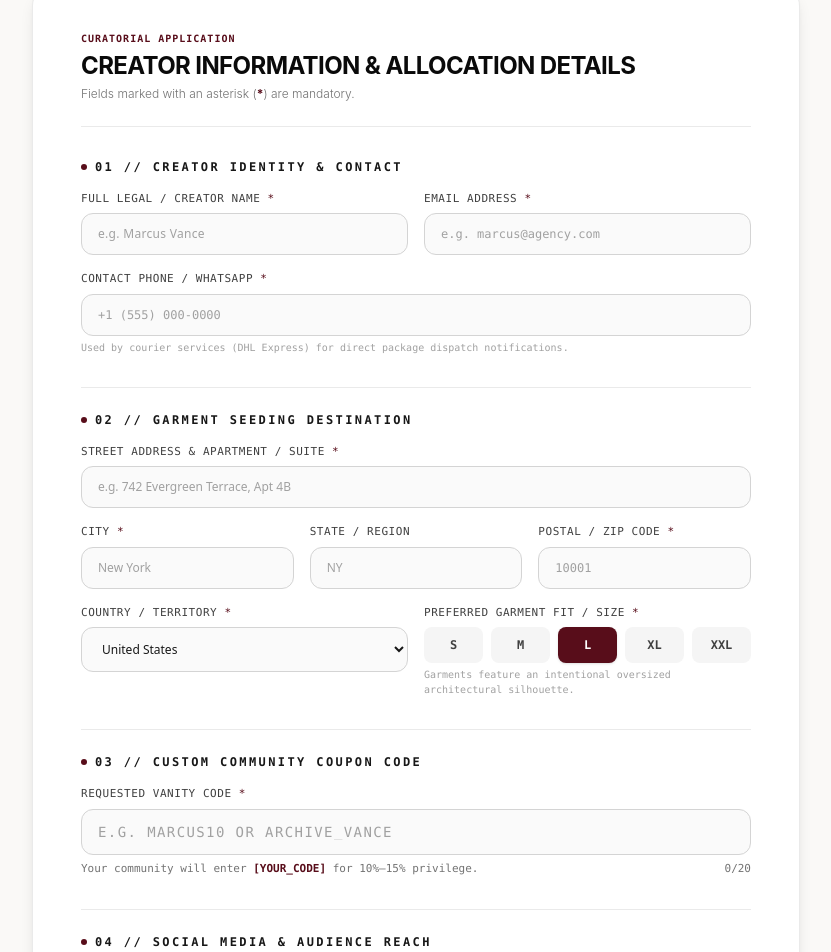
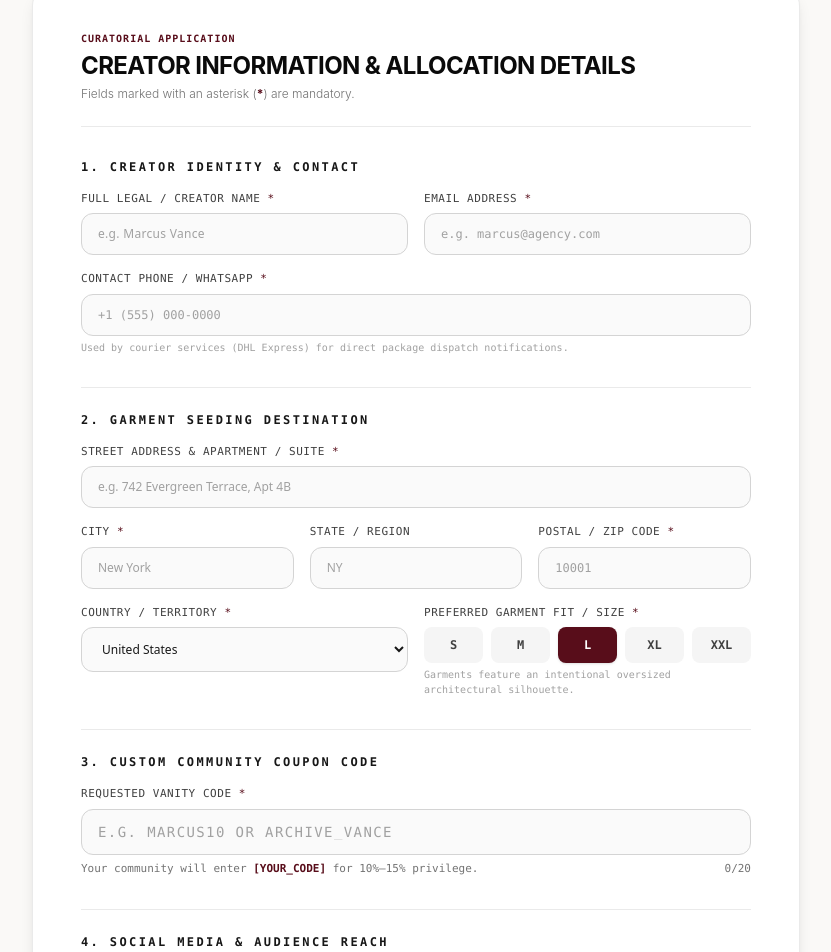
Before and after one commit to Sukhman369/kolossal, a Next.js app: page /creators in a window 1280 px wide. Shown: the part 1007-1959 px from the top of the page, without its empty margins (224-1055 px from the left). Built offline with nearby package versions, Linux system fonts and the light colour scheme; no server answers.

Commit message:
Header Format

```diff
--- a/src/app/creators/page.tsx
+++ b/src/app/creators/page.tsx
@@ -349,9 +349,8 @@ export default function CreatorsPage() {
           <form onSubmit={handleSubmit} className="space-y-8">
             {/* 1. Identity & Contact */}
             <div className="space-y-4">
-              <h3 className="text-xs font-mono uppercase tracking-[0.2em] font-semibold text-neutral-900 flex items-center space-x-2">
-                <span className="w-1.5 h-1.5 rounded-full bg-[#580D1A]" />
-                <span>01 // Creator Identity & Contact</span>
+              <h3 className="text-xs font-mono uppercase tracking-[0.2em] font-semibold text-neutral-900">
+                1. Creator Identity & Contact
               </h3>
 
               <div className="grid grid-cols-1 sm:grid-cols-2 gap-4">
@@ -407,9 +406,8 @@ export default function CreatorsPage() {
 
             {/* 2. Shipping Address & Seeding Size */}
             <div className="space-y-4 pt-6 border-t border-neutral-200/80">
-              <h3 className="text-xs font-mono uppercase tracking-[0.2em] font-semibold text-neutral-900 flex items-center space-x-2">
-                <span className="w-1.5 h-1.5 rounded-full bg-[#580D1A]" />
-                <span>02 // Garment Seeding Destination</span>
+              <h3 className="text-xs font-mono uppercase tracking-[0.2em] font-semibold text-neutral-900">
+                2. Garment Seeding Destination
               </h3>
 
               <div>
@@ -527,9 +525,8 @@ export default function CreatorsPage() {
 
             {/* 3. Custom Coupon Code */}
             <div className="space-y-4 pt-6 border-t border-neutral-200/80">
-              <h3 className="text-xs font-mono uppercase tracking-[0.2em] font-semibold text-neutral-900 flex items-center space-x-2">
-                <span className="w-1.5 h-1.5 rounded-full bg-[#580D1A]" />
-                <span>03 // Custom Community Coupon Code</span>
+              <h3 className="text-xs font-mono uppercase tracking-[0.2em] font-semibold text-neutral-900">
+                3. Custom Community Coupon Code
               </h3>
 
               <div>
@@ -563,9 +560,8 @@ export default function CreatorsPage() {
 
             {/* 4. Social Media Channels */}
             <div className="space-y-4 pt-6 border-t border-neutral-200/80">
-              <h3 className="text-xs font-mono uppercase tracking-[0.2em] font-semibold text-neutral-900 flex items-center space-x-2">
-                <span className="w-1.5 h-1.5 rounded-full bg-[#580D1A]" />
-                <span>04 // Social Media & Audience Reach</span>
+              <h3 className="text-xs font-mono uppercase tracking-[0.2em] font-semibold text-neutral-900">
+                4. Social Media & Audience Reach
               </h3>
 
               {/* Instagram */}
--- a/src/lib/commerce/shopify-customers.ts
+++ b/src/lib/commerce/shopify-customers.ts
@@ -75,8 +75,8 @@ export async function syncSubscriberToShopify({
 
 export interface CreatorApplicationParams {
   name: string;
-  email: string;
-  phone: string;
+  email?: string;
+  phone?: string;
   address: {
     street: string;
     city: string;
@@ -117,11 +117,24 @@ export async function syncCreatorApplicationToShopify(
   const firstName = nameParts[0] || 'Creator';
   const lastName = nameParts.slice(1).join(' ') || 'Applicant';
 
+  const cleanInstagram = (params.socials.instagram || '')
+    .replace(/^https?:\/\/(www\.)?instagram\.com\//i, '')
+    .replace(/[^a-zA-Z0-9._]/g, '')
+    .toLowerCase();
+
+  const emailToUse =
+    params.email?.trim().toLowerCase() ||
+    `creator.${cleanInstagram || params.applicationId.toLowerCase()}@affiliate.kolossal.vip`;
+
+  const phoneToUse = params.phone?.trim() || undefined;
+
   const noteLines = [
     `=== KOLOSSAL CREATOR AFFILIATE APPLICATION ===`,
     `Application Ref: ${params.applicationId}`,
     `Requested Custom Code: ${params.customCode.trim().toUpperCase()}`,
     `Seeding Garment Size: ${params.seedingSize || 'Not specified'}`,
+    params.email ? `• Contact Email: ${params.email}` : null,
+    params.phone ? `• Contact Phone: ${params.phone}` : null,
     ``,
     `SOCIAL CHANNELS:`,
     `• Instagram: ${params.socials.instagram}`,
@@ -150,8 +163,8 @@ export async function syncCreatorApplicationToShopify(
         customer: {
           first_name: firstName,
           last_name: lastName,
-          email: params.email.trim().toLowerCase(),
-          phone: params.phone.trim() || undefined,
+          email: emailToUse,
+          phone: phoneToUse,
           tags: 'Creator Affiliate, Affiliate Applicant, Drop 001 Affiliate',
           note: noteLines,
           verified_email: true,
@@ -168,7 +181,7 @@ export async function syncCreatorApplicationToShopify(
               province: params.address.state || undefined,
               zip: params.address.postalCode,
               country: params.address.country,
-              phone: params.phone.trim() || undefined,
+              phone: phoneToUse,
             },
           ],
         },
```
